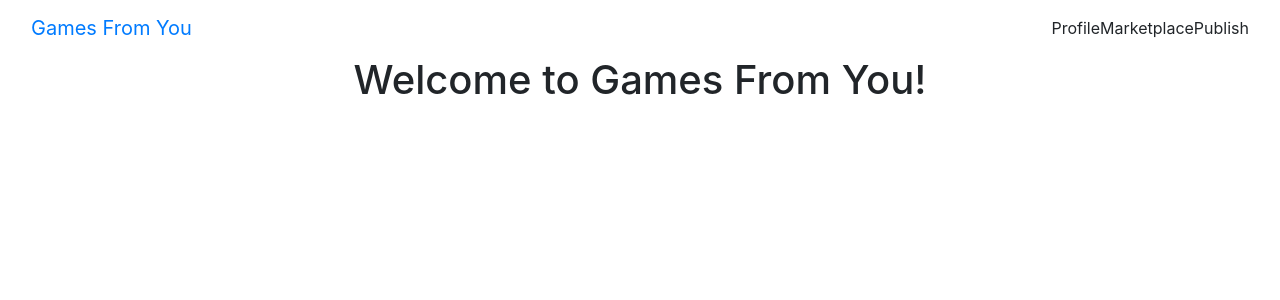
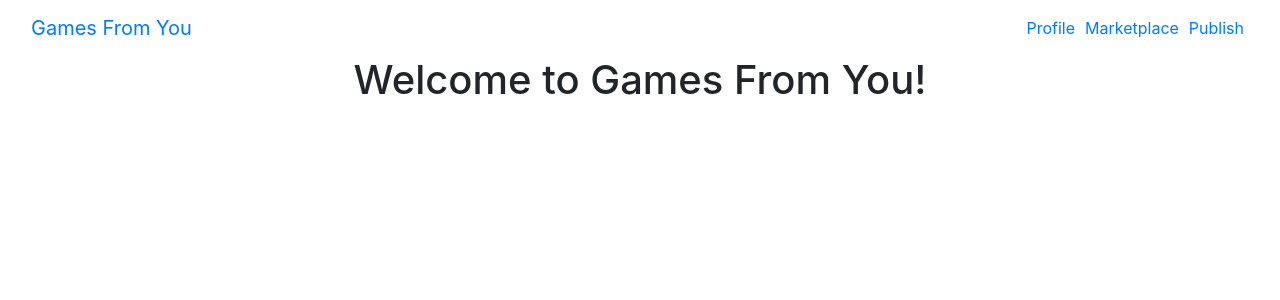
Before and after one commit to cbutton01/clone-project, an Angular app: page / in a window 1280 px wide. Shown: the top 300 px of the page. Built offline with nearby package versions, Linux system fonts and the light colour scheme.

Commit message:
add navbar

```diff
--- a/src/app/app.component.css
+++ b/src/app/app.component.css
@@ -0,0 +1,3 @@
+li {
+  margin: 5px;
+}
--- a/src/app/app.component.html
+++ b/src/app/app.component.html
@@ -4,9 +4,9 @@
       <a class="navbar-brand" routerLink="">Games From You</a>
     </div>
     <ul class="nav navbar-right">
-      <li><a routerLink="profile"></a>Profile</li>
-      <li><a routerLink="games"></a>Marketplace</li>
-      <li><a routerLink="new-game"></a>Publish</li>
+      <li><a routerLink="profile">Profile</a></li>
+      <li><a routerLink="games">Marketplace</a></li>
+      <li><a routerLink="new-game">Publish</a></li>
     </ul>
   </div>
 </nav>
```
